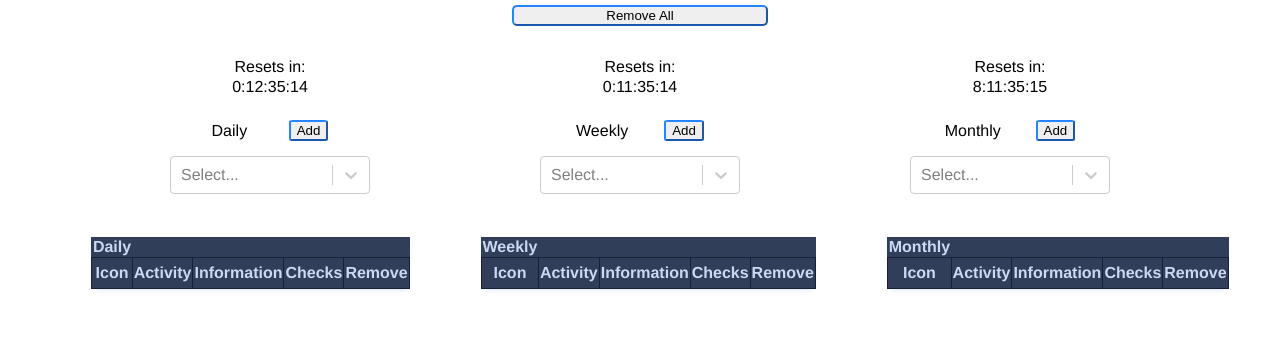
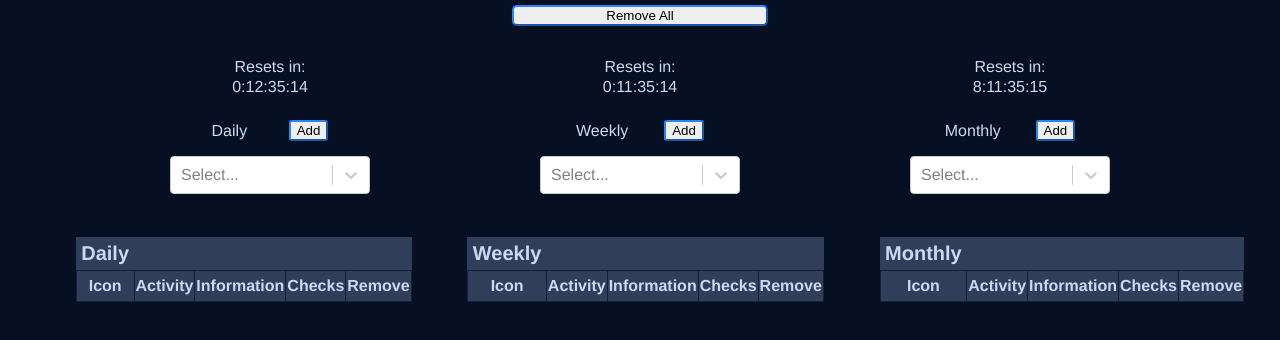
Before and after one commit to mundoex/rs3-daily-tracker, a React (Create React App) app: page / in a window 1280 px wide. Shown: the top 340 px of the page. Built offline with nearby package versions, Linux system fonts and the light colour scheme.

Commit message:
change background color remove table box shadow fix table title

```diff
--- a/src/components/ActivityTable/ActivityTable.css
+++ b/src/components/ActivityTable/ActivityTable.css
@@ -8,7 +8,6 @@
   border-collapse: collapse;
   margin: 1em 0;
   border: none;
-  box-shadow: 0 0.25rem 0.35rem -0.25rem;
   background-color: #313e59;
   color: #cbd9f4;
 }
@@ -55,3 +54,8 @@
 .tr-highlight{
   background-color: #2e5e05;
 }
+
+.table-title{
+  font-size: 125%;
+  padding:5px;
+}
--- a/src/index.css
+++ b/src/index.css
@@ -3,6 +3,8 @@ body {
   font-family: 'IBM Plex Sans','Helvetica Neue','Arial',sans-serif;
   -webkit-font-smoothing: antialiased;
   -moz-osx-font-smoothing: grayscale;
+  background-color: #071022;
+  color: #cbd9f4;
 }
 
 code {
```
